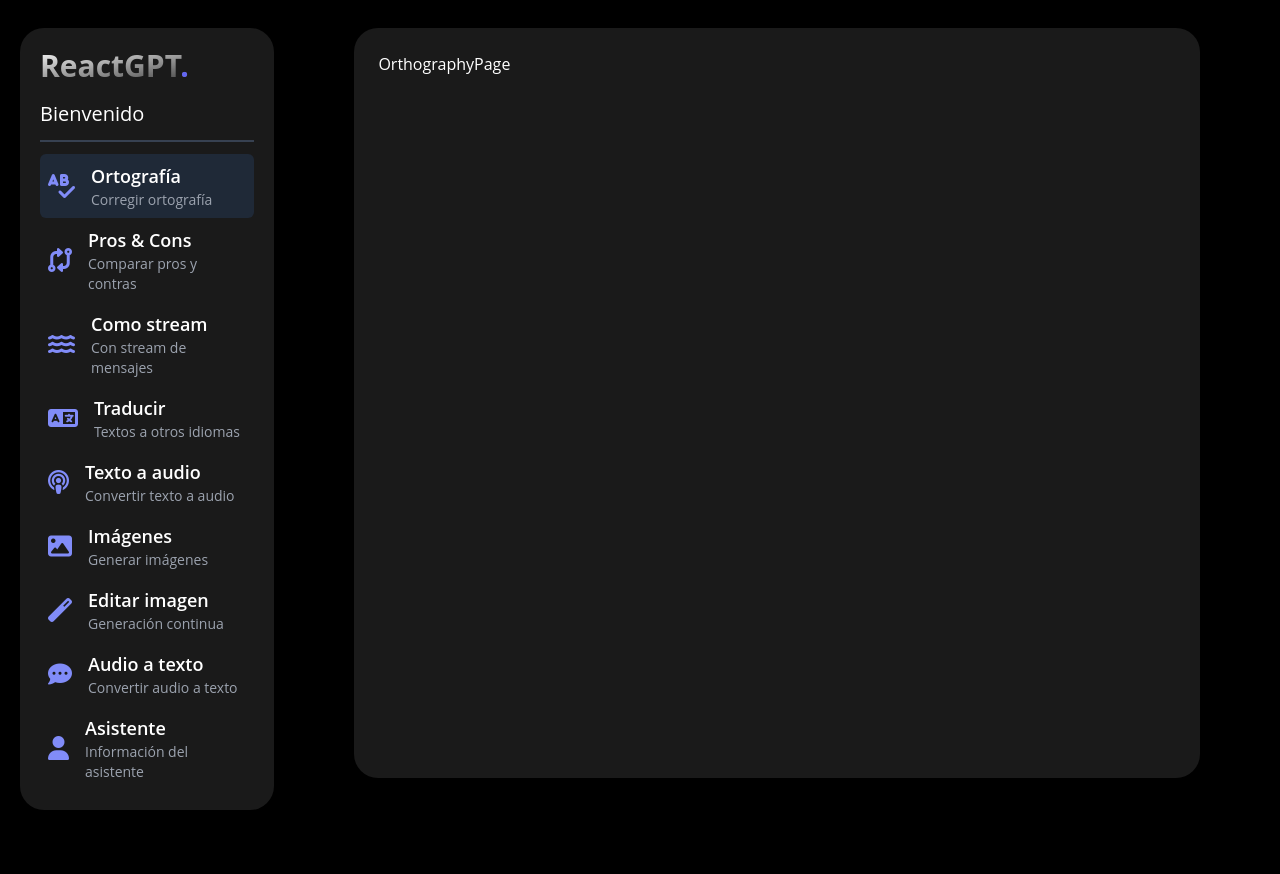
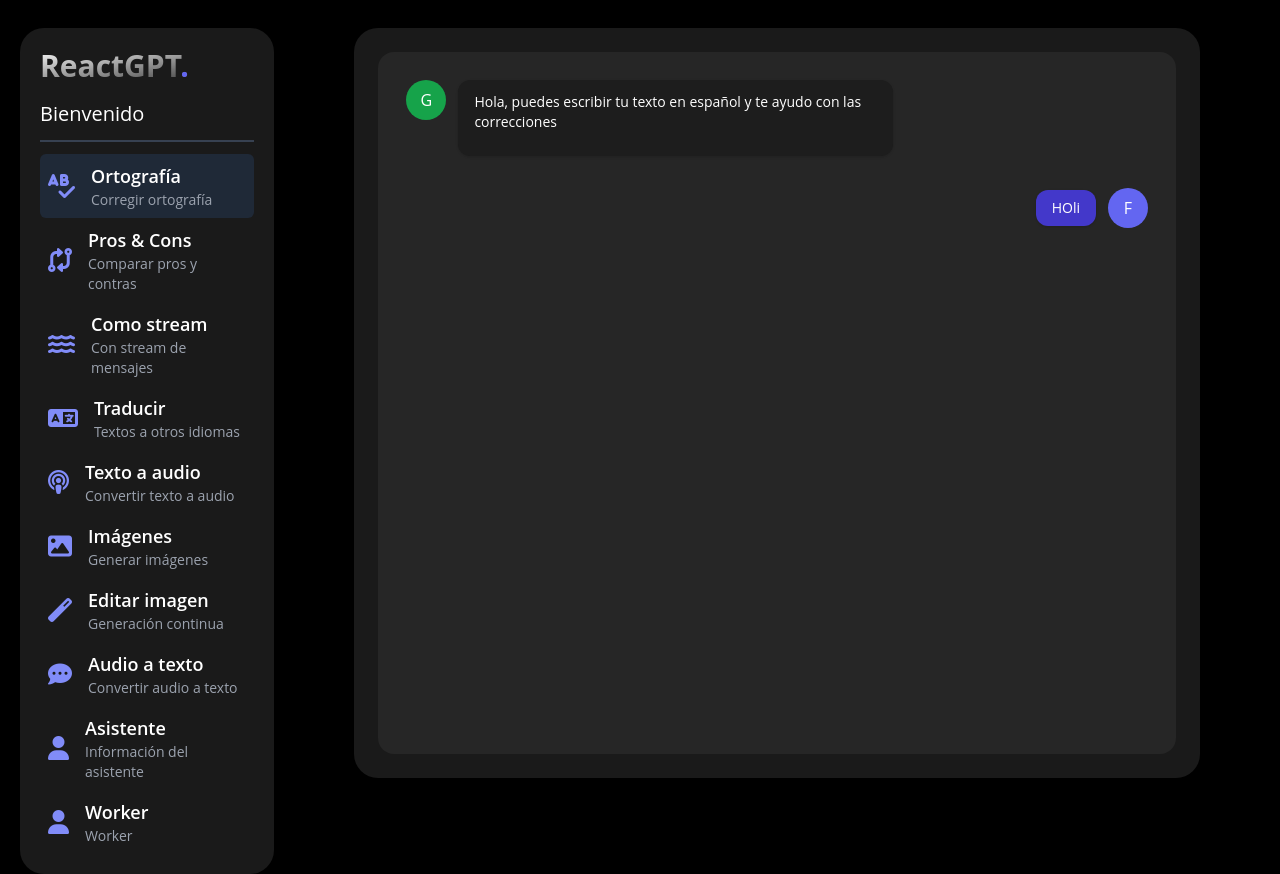
Before and after one commit to leotangram/react-gpt, a React (Vite) app: page /orthography in a window 1280 px wide. Before the commit the page ends 810 px from the top, so only its background shows below. Built offline with nearby package versions, Linux system fonts and the light colour scheme.

Commit message:
chat design

```diff
--- a/package.json
+++ b/package.json
@@ -12,6 +12,7 @@
   "dependencies": {
     "react": "^18.2.0",
     "react-dom": "^18.2.0",
+    "react-markdown": "^9.0.1",
     "react-router-dom": "^6.21.2"
   },
   "devDependencies": {
--- a/src/index.css
+++ b/src/index.css
@@ -42,7 +42,7 @@ em {
 }
 
 .chat-messages {
-  @apply flex flex-col h-full overflow-x-auto mb-4 overflow-scroll;
+  @apply flex flex-col h-full overflow-x-auto mb-4 overflow-auto;
 }
 
 /* Animations */
--- /dev/null
+++ b/src/presentation/components/chat-bubbles/GPTMessage.tsx
@@ -0,0 +1,20 @@
+import Markdown from 'react-markdown'
+
+interface GPTMessageProps {
+  text: string
+}
+
+export const GPTMessage = ({ text }: GPTMessageProps) => {
+  return (
+    <div className="col-start-1 col-end-9 p-3 rounded-lg">
+      <div className="flex flex-row items-start">
+        <div className="flex items-center justify-center h-10 w-10 rounded-full bg-green-600 flex-shrink-0">
+          G
+        </div>
+        <div className="relative ml-3 text-sm bg-black bg-opacity-25 pt-3 pb-2 px-4 shadow rounded-xl">
+          <Markdown>{text}</Markdown>
+        </div>
+      </div>
+    </div>
+  )
+}
--- /dev/null
+++ b/src/presentation/components/chat-bubbles/MyMessage.tsx
@@ -0,0 +1,18 @@
+interface MyMessageProps {
+  text: string
+}
+
+export const MyMessage = ({ text }: MyMessageProps) => {
+  return (
+    <div className="col-start-6 col-end-13 p-3 rounded-lg">
+      <div className="flex items-center justify-start flex-row-reverse">
+        <div className="flex items-center justify-center h-10 w-10 rounded-full bg-indigo-500 flex-shrink-0">
+          F
+        </div>
+        <div className="relative mr-3 text-sm bg-indigo-700 py-2 px-4 shadow rounded-xl">
+          <div>{text}</div>
+        </div>
+      </div>
+    </div>
+  )
+}
--- /dev/null
+++ b/src/presentation/components/index.ts
@@ -0,0 +1,3 @@
+export { GPTMessage } from './chat-bubbles/GPTMessage'
+export { MyMessage } from './chat-bubbles/MyMessage'
+export { SidebarMenuItem } from './sidebar/SidebarMenuItem'
--- a/src/presentation/layouts/DashboardLayout.tsx
+++ b/src/presentation/layouts/DashboardLayout.tsx
@@ -1,6 +1,6 @@
 import { Outlet } from 'react-router-dom'
 import { menuRoutes } from '../router/router'
-import { SidebarMenuItem } from '../components/sidebar/SidebarMenuItem'
+import { SidebarMenuItem } from '../components'
 
 export const DashboardLayout = () => {
   return (
--- a/src/presentation/pages/index.tsx
+++ b/src/presentation/pages/index.tsx
@@ -8,3 +8,4 @@ export { ProsConsPage } from './props-cons/ProsConsPage'
 export { ProsConsStreamPage } from './pros-cons-stream/ProsConsStreamPage'
 export { TextToAudioPage } from './text-to-audio/TextToAudioPage'
 export { TranslatePage } from './translate/TranslatePage'
+export { WorkerPage } from './worker/Worker'
--- a/src/presentation/pages/orthography/OrthographyPage.tsx
+++ b/src/presentation/pages/orthography/OrthographyPage.tsx
@@ -1,3 +1,14 @@
+import { GPTMessage, MyMessage } from '../../components'
+
 export const OrthographyPage = () => {
-  return <div>OrthographyPage</div>
+  return (
+    <div className="chat-container">
+      <div className="chat-messages">
+        <div className="grid grid-cols-12 gap-y-2">
+          <GPTMessage text="Hola, puedes escribir tu texto en español y te ayudo con las correcciones" />
+          <MyMessage text="HOli" />
+        </div>
+      </div>
+    </div>
+  )
 }
--- /dev/null
+++ b/src/presentation/pages/worker/Worker.tsx
@@ -0,0 +1,27 @@
+import { useEffect, useState } from 'react'
+import MyWorker from '../../../workers/myWorker?worker'
+
+export const WorkerPage = () => {
+  const [result, setResult] = useState<number | null>(null)
+
+  useEffect(() => {
+    const worker = new MyWorker() as Worker
+
+    worker.postMessage(10)
+
+    worker.onmessage = (event: MessageEvent<number>) => {
+      setResult(event.data)
+    }
+
+    return () => {
+      worker.terminate()
+    }
+  }, [])
+
+  return (
+    <div>
+      <h1>Worker</h1>
+      <p>Result: {result}</p>
+    </div>
+  )
+}
--- a/src/presentation/router/router.tsx
+++ b/src/presentation/router/router.tsx
@@ -8,7 +8,8 @@ import {
   ProsConsPage,
   ProsConsStreamPage,
   TextToAudioPage,
-  TranslatePage
+  TranslatePage,
+  WorkerPage
 } from '../pages'
 import { DashboardLayout } from '../layouts/DashboardLayout'
 
@@ -75,6 +76,13 @@ export const menuRoutes = [
     title: 'Asistente',
     description: 'Información del asistente',
     component: <AssistantPage />
+  },
+  {
+    to: '/worker',
+    icon: 'fa-solid fa-user',
+    title: 'Worker',
+    description: 'Worker',
+    component: <WorkerPage />
   }
 ]
 
--- /dev/null
+++ b/src/workers/myWorker.ts
@@ -0,0 +1,14 @@
+self.onmessage = (event: MessageEvent<number>) => {
+  console.log('Recibido del hilo principal:', event.data)
+
+  // Realiza alguna operación
+  const result = processData(event.data)
+
+  // Envía el resultado de vuelta al hilo principal
+  self.postMessage(result)
+}
+
+function processData(data: number): number {
+  // Lógica de procesamiento
+  return data * 2 // Ejemplo simple
+}
```
Also changed, not shown: 1 other file (tests, documents, lock files or other folders).
